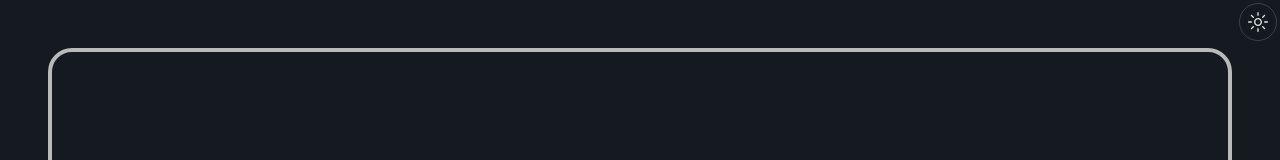
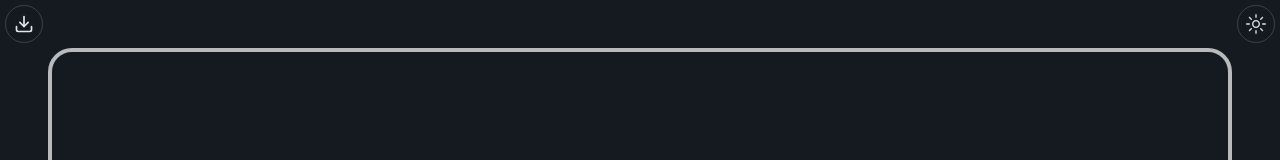
Before and after one commit to darrenmlouw/bond-comparison, a React (Vite) app: page / in a window 1280 px wide. Shown: the top 160 px of the page. Built offline with nearby package versions, Linux system fonts and the light colour scheme.

Commit message:
Install Button

```diff
--- /dev/null
+++ b/src/components/InstallButton.tsx
@@ -0,0 +1,94 @@
+import React, { useState } from 'react';
+import { usePWAInstall } from '@/hooks/usePWAInstall';
+import { Popover, PopoverContent, PopoverTrigger } from '@/components/ui/popover';
+import { Download } from 'lucide-react';
+import { motion } from 'framer-motion';
+
+const InstallButton: React.FC = () => {
+  const { installApp, isInstallable } = usePWAInstall();
+  const [popoverOpen, setPopoverOpen] = useState(false);
+
+  // Detect the browser or platform
+  const isSafari = /^((?!chrome|android).)*safari/i.test(navigator.userAgent);
+  const isIOS = /iPad|iPhone|iPod/.test(navigator.userAgent) && !('MSStream' in window);
+  const isMacOS = navigator.platform.toUpperCase().indexOf('MAC') >= 0;
+  const isAndroid = /Android/i.test(navigator.userAgent);
+
+  // Instructional content based on browser/platform
+  const getInstallationInstructions = () => {
+    if (isSafari || isIOS) {
+      return (
+        <p>
+          Open this app in <strong>Safari</strong>, tap the <strong>"Share"</strong> icon, and select{' '}
+          <strong>"Add to Home Screen"</strong>.
+        </p>
+      );
+    }
+    if (isMacOS) {
+      return (
+        <p>
+          In <strong>Chrome</strong>, click the <strong>"Install"</strong> icon in the address bar or use the menu to
+          add this app. In Safari, drag the URL to your Dock for quick access.
+        </p>
+      );
+    }
+    if (isAndroid) {
+      return (
+        <p>
+          Open this app in <strong>Chrome</strong>, tap the <strong>"Menu"</strong> (three dots) icon, and select{' '}
+          <strong>"Install App"</strong>.
+        </p>
+      );
+    }
+    return <p>Your browser does not support PWA installation.</p>;
+  };
+
+  const handleInstall = () => {
+    if (isInstallable) {
+      installApp();
+    } else {
+      setPopoverOpen(true);
+    }
+  };
+
+  return (
+    <Popover open={popoverOpen} onOpenChange={setPopoverOpen}>
+      <PopoverTrigger asChild>
+        <motion.button
+          layout
+          whileHover={{
+            scale: 1.1,
+            rotate: [0, 10, -10, 0],
+          }}
+          whileTap={{
+            scale: 0.9,
+          }}
+          onClick={handleInstall}
+          className="group rounded-full backdrop-blur-sm outline outline-1 outline-foreground/20 bg-transparent active:outline-1 active:bg-transparent hover:outline-1 hover:bg-transparent p-2 focus:outline-none focus:ring-2 focus:ring-primary"
+          aria-label="Install App"
+          title="Install App"
+        >
+          <motion.div
+            layout
+            key="download-icon"
+            initial={{ opacity: 0, rotate: -90 }}
+            animate={{ opacity: 1, rotate: 0 }}
+            exit={{ opacity: 0, rotate: 90 }}
+            transition={{ duration: 0.5 }}
+          >
+            <Download className="h-5 w-5 transition-transform duration-300 ease-in-out group-hover:scale-110 group-hover:text-yellow-300" />
+          </motion.div>
+        </motion.button>
+      </PopoverTrigger>
+      <PopoverContent className="w-64">
+        {isInstallable ? (
+          <p>Click the button to install this app on your device.</p>
+        ) : (
+          getInstallationInstructions()
+        )}
+      </PopoverContent>
+    </Popover>
+  );
+};
+
+export default InstallButton;
--- a/src/components/layout/components/TopBar.tsx
+++ b/src/components/layout/components/TopBar.tsx
@@ -2,13 +2,16 @@ import { motion } from 'framer-motion';
 import { SunIcon } from '@radix-ui/react-icons';
 import { MoonIcon } from 'lucide-react';
 import { useTheme } from '@/hooks/useTheme';
+import InstallButton from '@/components/InstallButton';
 
 // src/components/layout/components/TopBar.tsx
 const TopBar = () => {
   const { theme, toggleTheme } = useTheme();
 
   return (
-    <div className="fixed top-1.5 right-1.5 md:top-1 md:right-1 lg:top-1 lg:right-1 flex justify-between items-center z-30">
+    <div className="fixed w-full p-1.5 top-0 flex justify-between items-center z-30">
+
+      <InstallButton />
       <motion.button
         layout
         whileHover={{
--- /dev/null
+++ b/src/hooks/usePWAInstall.ts
@@ -0,0 +1,39 @@
+import { useState, useEffect } from 'react';
+
+// Define a type for the beforeinstallprompt event
+type BeforeInstallPromptEvent = Event & {
+  prompt: () => Promise<void>;
+  userChoice: Promise<{ outcome: 'accepted' | 'dismissed' }>;
+};
+
+export const usePWAInstall = () => {
+  const [installPromptEvent, setInstallPromptEvent] = useState<BeforeInstallPromptEvent | null>(null);
+
+  useEffect(() => {
+    const handleBeforeInstallPrompt = (event: Event) => {
+      event.preventDefault(); // Prevent the mini-info bar from appearing
+      setInstallPromptEvent(event as BeforeInstallPromptEvent); // Cast the event to the correct type
+    };
+
+    window.addEventListener('beforeinstallprompt', handleBeforeInstallPrompt);
+
+    return () => {
+      window.removeEventListener('beforeinstallprompt', handleBeforeInstallPrompt);
+    };
+  }, []);
+
+  const installApp = async () => {
+    if (installPromptEvent) {
+      await installPromptEvent.prompt(); // Show the install prompt
+      const choiceResult = await installPromptEvent.userChoice;
+      if (choiceResult.outcome === 'accepted') {
+        console.log('PWA installation accepted');
+      } else {
+        console.log('PWA installation dismissed');
+      }
+      setInstallPromptEvent(null); // Reset the event
+    }
+  };
+
+  return { installApp, isInstallable: !!installPromptEvent };
+};
```
